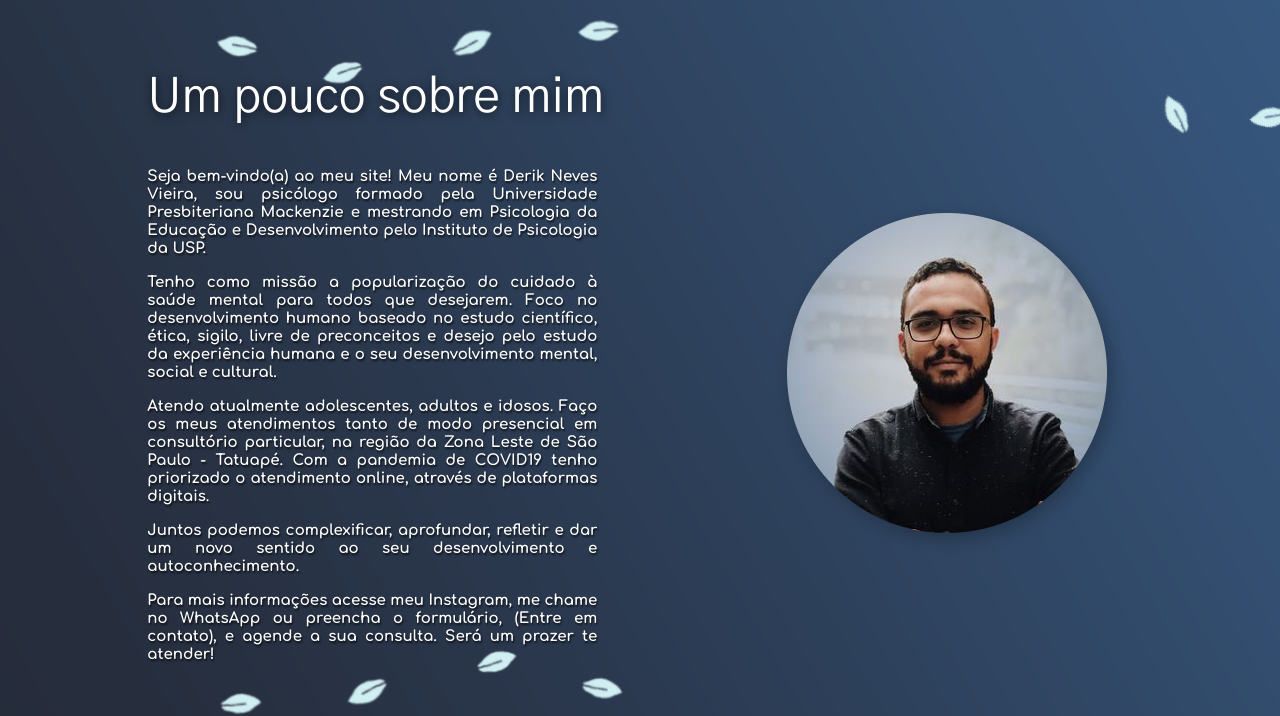
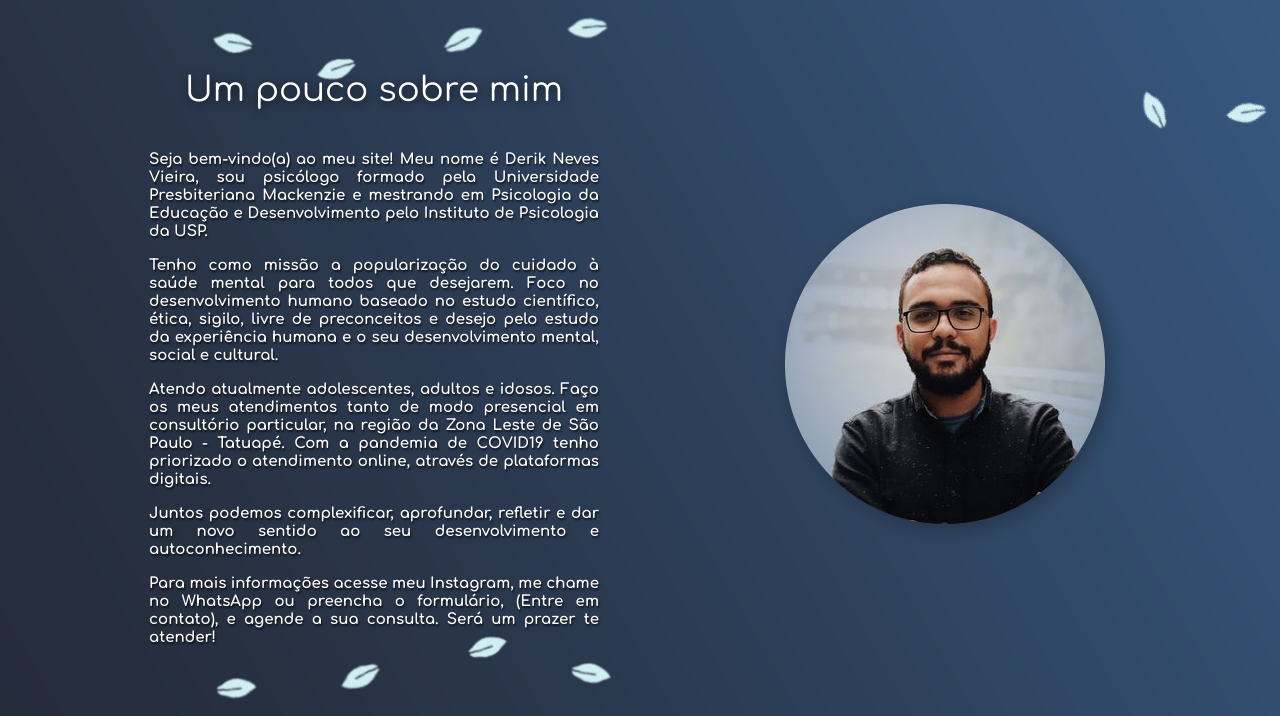
Before and after one commit to EduMSoares/Landing-Page-Derik-Neves-Vieira, a plain HTML site: page index.html in a window 1280 px wide. Shown: the part 122-838 px from the top of the page. Drawn offline with nearby package versions, Linux system fonts and the light colour scheme.

Commit message:
Update style.css

```diff
--- a/style.css
+++ b/style.css
@@ -112,8 +112,9 @@ img{
   gap: 32px;
 }
 .primario-txt-titulo {
-  font-family: 'Gothic A1', sans-serif;
-  font-size: 48px;
+  font-family: 'Comfortaa', cursive;
+  font-size: 34px;
+  text-align: center;
   font-weight: 400;
   color: #ffffff;
   text-shadow: 1px 2px 10px rgba(0, 0, 0, 0.65);
```
